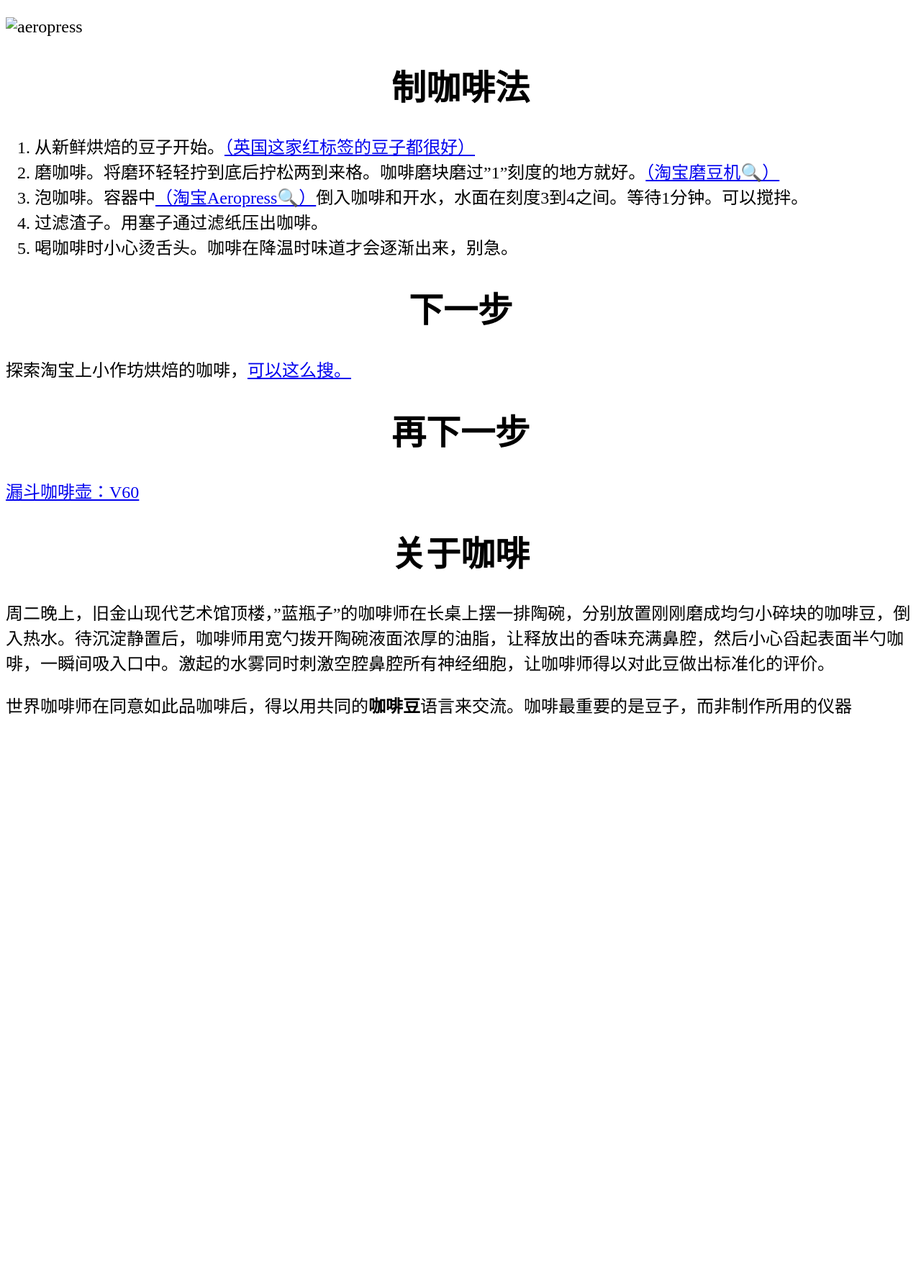
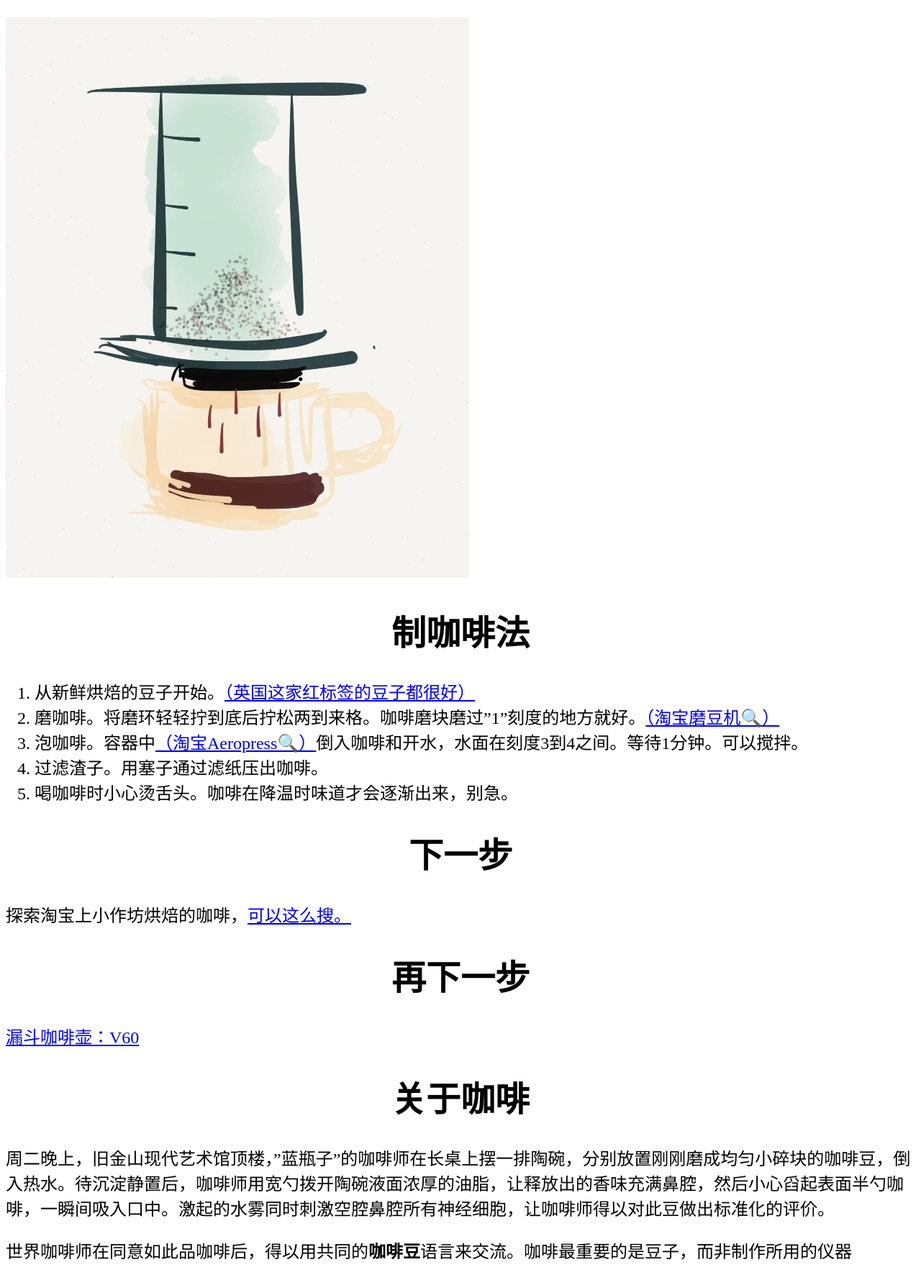
Before and after one commit to pspEgg/cohi, a Jekyll site: the page built from index.md, in a window 1280 px wide. Shown: the whole page at 72% size. Built offline with Jekyll 4.4.1, drawn with Linux system fonts in a browser that asks for light colours; Markdown is read by kramdown in place of the engine named in the settings; before the commit the page ends 1021 px from its top, so only the background shows below that.

Commit message:
fixed image link

```diff
--- a/index.md
+++ b/index.md
@@ -3,7 +3,7 @@ title: co-hi-
 layout: default
 ---
 
-![aeropress](pspegg.github.io/cohi/aero.jpg)
+![aeropress](http://pspegg.github.io/cohi/aero.jpg)
 
 # 制咖啡法
 
```
